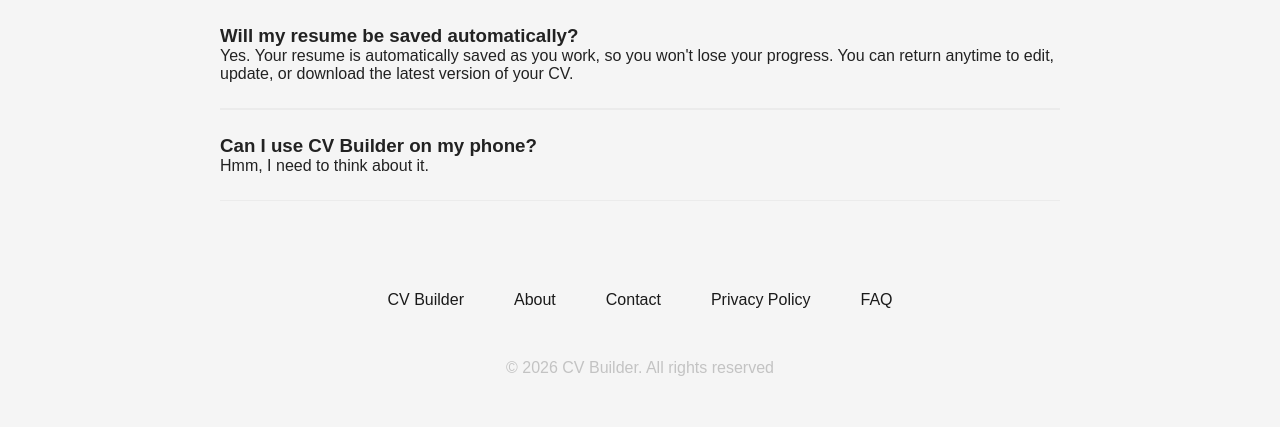
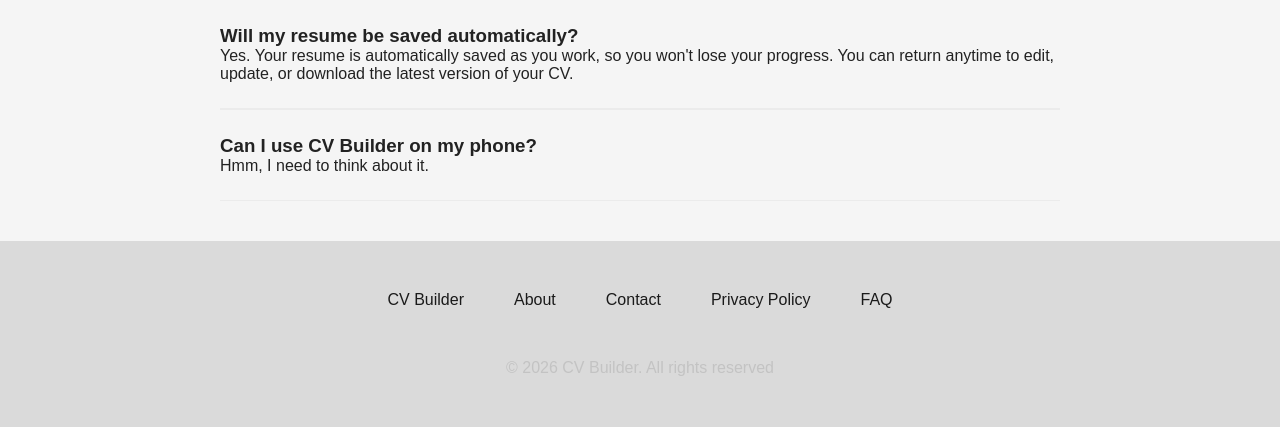
Before and after one commit to Gajwerixon/django-cv-builder, a Django app: page / in a window 1280 px wide. Shown: the part 2963-3390 px from the top of the page. Run offline with Django 5.2, Linux system fonts and the light colour scheme.

Commit message:
feat: move footer to the base.html

```diff
--- a/core/templates/core/home.html
+++ b/core/templates/core/home.html
@@ -228,24 +228,4 @@
 </section>
 
 
-<footer class="footer">
-
-    <div class="container">
-
-        <div class="footer-links">
-            <a href="#">CV Builder</a>
-            <a href="#">About</a>
-            <a href="#">Contact</a>
-            <a href="#">Privacy Policy</a>
-            <a href="#">FAQ</a>
-        </div>
-
-        <div class="rights">
-            <p>© 2026 CV Builder. All rights reserved</p>
-        </div>
-
-    </div>
-
-</footer>
-
 {% endblock %}
--- a/static/css/home.css
+++ b/static/css/home.css
@@ -161,24 +161,3 @@
     border-bottom: 1px solid rgba(234, 234, 234, 0.894);
     border-top: 1px solid rgba(234, 234, 234, 0.894);
 }
-
-/* footer */
-
-.footer-links {
-    display: flex;
-    justify-content: center;
-    gap: 30px;
-    padding: 50px 0;
-}
-
-.footer-links a {
-    text-decoration: none;
-    padding: 0 10px;
-    color: rgb(26, 26, 26);
-}
-
-.rights {
-    text-align: center;
-    padding-bottom: 50px;
-    color: rgb(195, 195, 195);
-}
--- a/static/css/style.css
+++ b/static/css/style.css
@@ -8,6 +8,14 @@ body {
     font-family: Arial, Helvetica, sans-serif;
     background-color: whitesmoke;
     color: #222;
+
+    min-height: 100vh;
+    display: flex;
+    flex-direction: column;
+}
+
+.main-content {
+    flex: 1;
 }
 
 .container {
@@ -75,3 +83,30 @@ body {
 .btn-secondary:hover {
     background: #295bc6;
 }
+
+/* footer */
+
+.footer-container {
+    align-items: center;
+    padding: 0px 30px;
+    background-color: #dadada;
+}
+
+.footer-links {
+    display: flex;
+    justify-content: center;
+    gap: 30px;
+    padding: 50px 0;
+}
+
+.footer-links a {
+    text-decoration: none;
+    padding: 0 10px;
+    color: rgb(26, 26, 26);
+}
+
+.rights {
+    text-align: center;
+    padding-bottom: 50px;
+    color: rgb(195, 195, 195);
+}
--- a/templates/base.html
+++ b/templates/base.html
@@ -17,6 +17,7 @@
         </head>
     </head>
 
+
     <body>
         <nav class="navbar">
             <div class="navbar-container">
@@ -29,8 +30,31 @@
             </div>
         </nav>
 
-        <main>
+
+        <main class="main-content">
             {% block content %} {% endblock %}
         </main>
+
+
+        <footer class="footer">
+
+            <div class="footer-container">
+
+                <div class="footer-links">
+                    <a href="#">CV Builder</a>
+                    <a href="#">About</a>
+                    <a href="#">Contact</a>
+                    <a href="#">Privacy Policy</a>
+                    <a href="#">FAQ</a>
+                </div>
+
+                <div class="rights">
+                    <p>© 2026 CV Builder. All rights reserved</p>
+                </div>
+
+            </div>
+
+        </footer>
+
     </body>
 </html>
```
